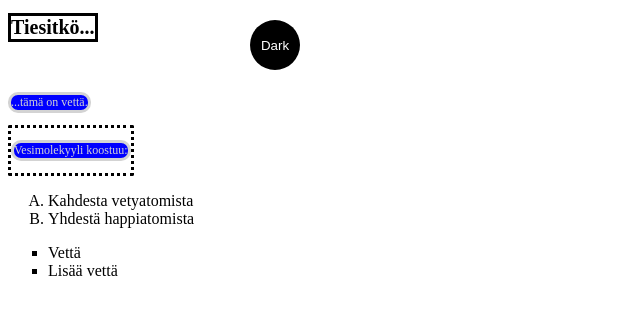
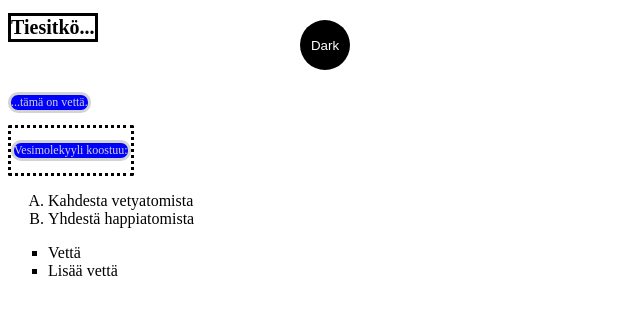
Before and after one commit to ErnoK003/Verkkosivujen-kehittaminen, a plain HTML site: page WS04/index.html in a window 1280 px wide. Shown: the top 314 px of the page, without its empty margins (0-640 px from the left). Drawn offline with Linux system fonts and the light colour scheme.

Commit message:
napin siirto

```diff
--- a/WS04/styles/styles.css
+++ b/WS04/styles/styles.css
@@ -58,7 +58,7 @@ ul {
     background-color: var(--btnBg);
     position: absolute;
     top: 20px;
-    left: 250px;
+    left: 300px;
     height: 50px;
     width: 50px;
     border-radius: 50%;
```
